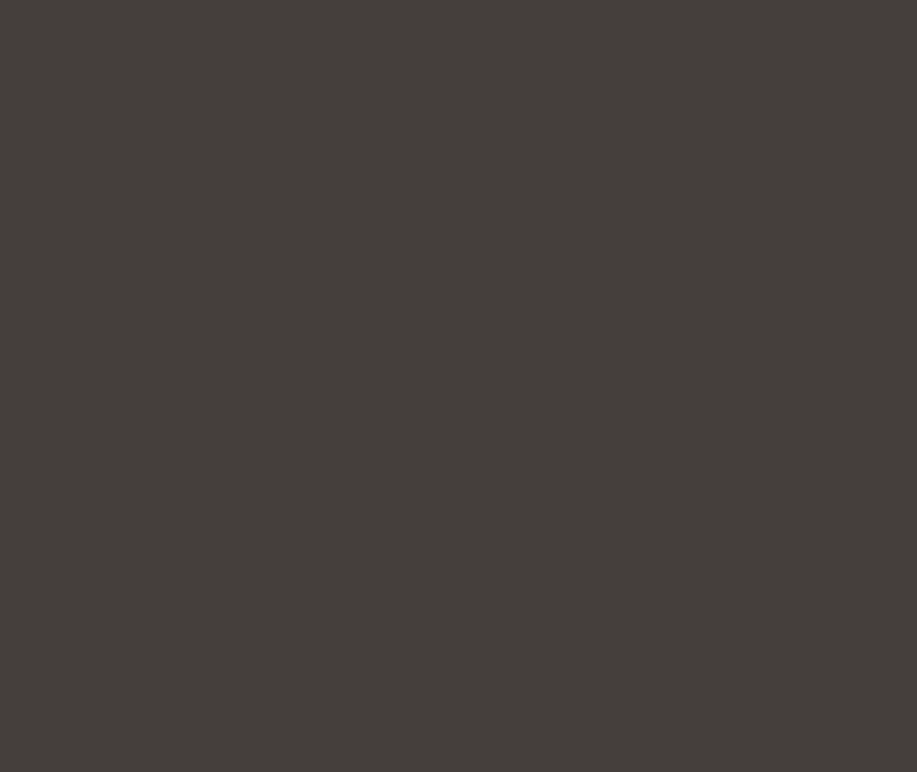
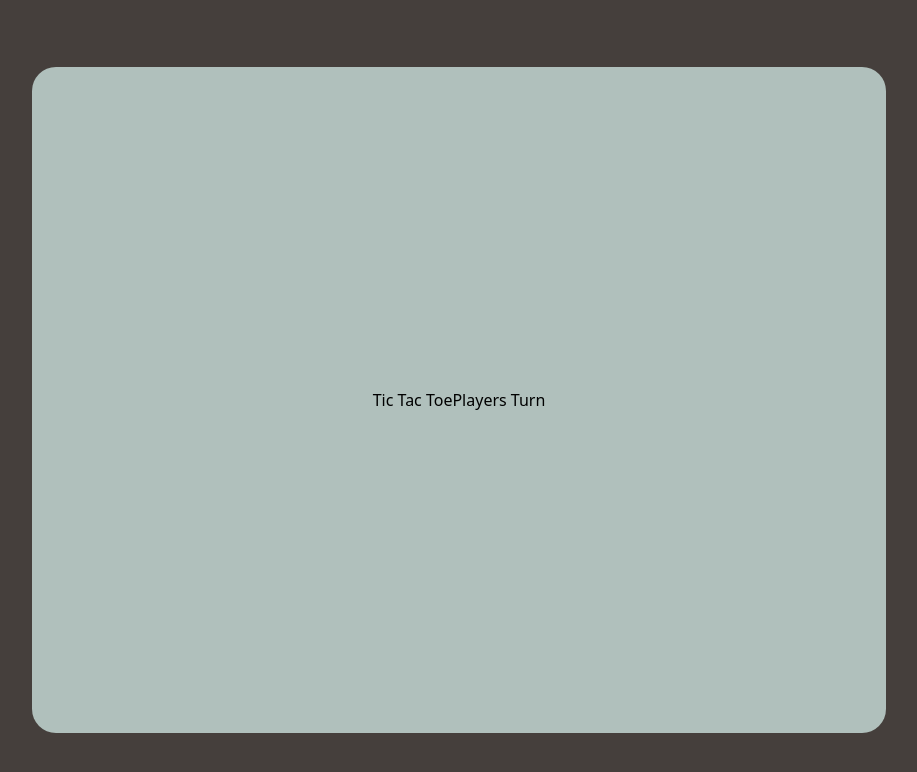
Before and after one commit to trevornei/Week-11-Assignment, a website: page index.html in a window 1280 px wide. Shown: the whole page, without its empty margins (181-1098 px from the left). Drawn offline with Linux system fonts and the light colour scheme.

Commit message:
Added: container for game content, game name, players turn.

```diff
--- a/index.html
+++ b/index.html
@@ -6,12 +6,21 @@
   <link href="/dist/output.css" rel="stylesheet">
 </head>
 <body class="w-screen h-screen bg-taupe flex items-center justify-center">
+    <!--The main container that houses the game.-->
+    <main class="flex items-center justify-center w-2/3 h-5/6 bg-ashgray rounded-3xl">
     <!--Game Title-->
+        <div class="">
+            <h1 class="">Tic Tac Toe</h1>
+        </div>
     <!--Who's Turn?-->
+        <div class="">
+            <h4 class="">Players Turn</h4>
+        </div>
     <!--Tailwind Grid: Game Tiles-->
+
     <!--Restart Game Button-->
     <!--Win or Loss Component-->
-
+    </main>
 <script src="app.js"></script>
 </body>
 </html>
```
Also changed, not shown: dist/output.css.
